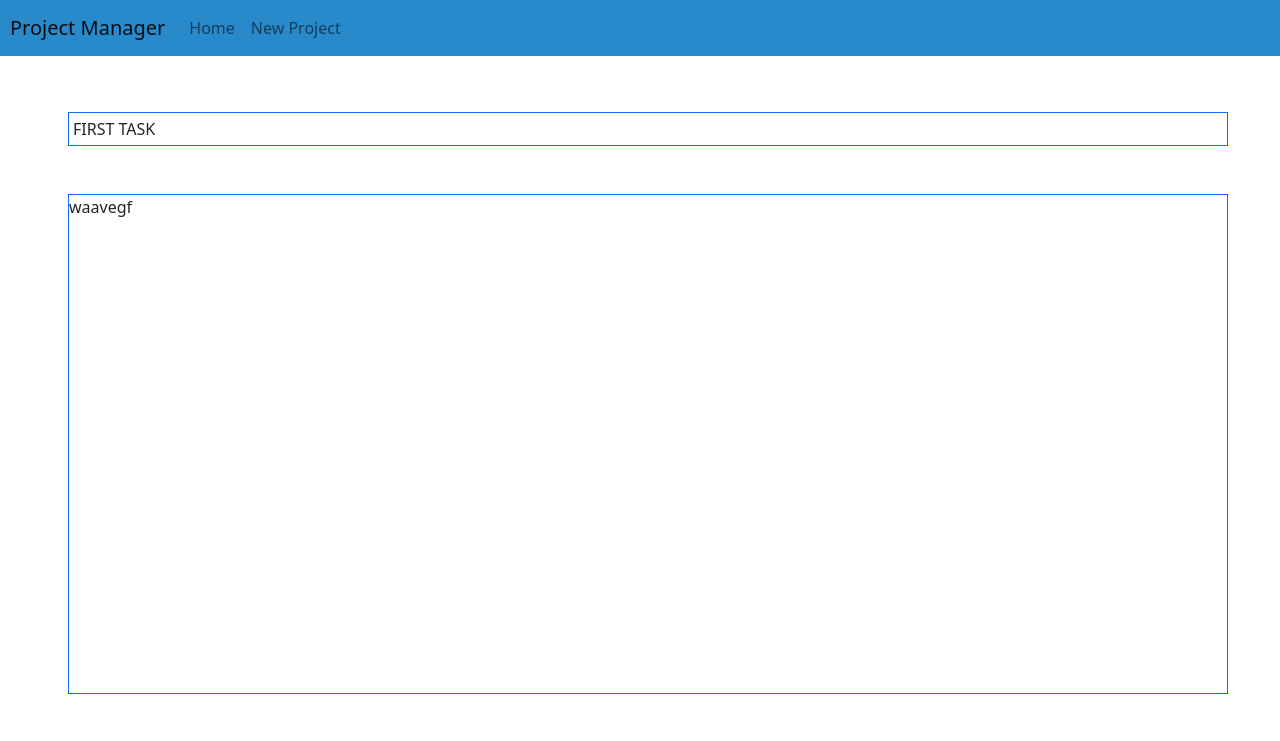
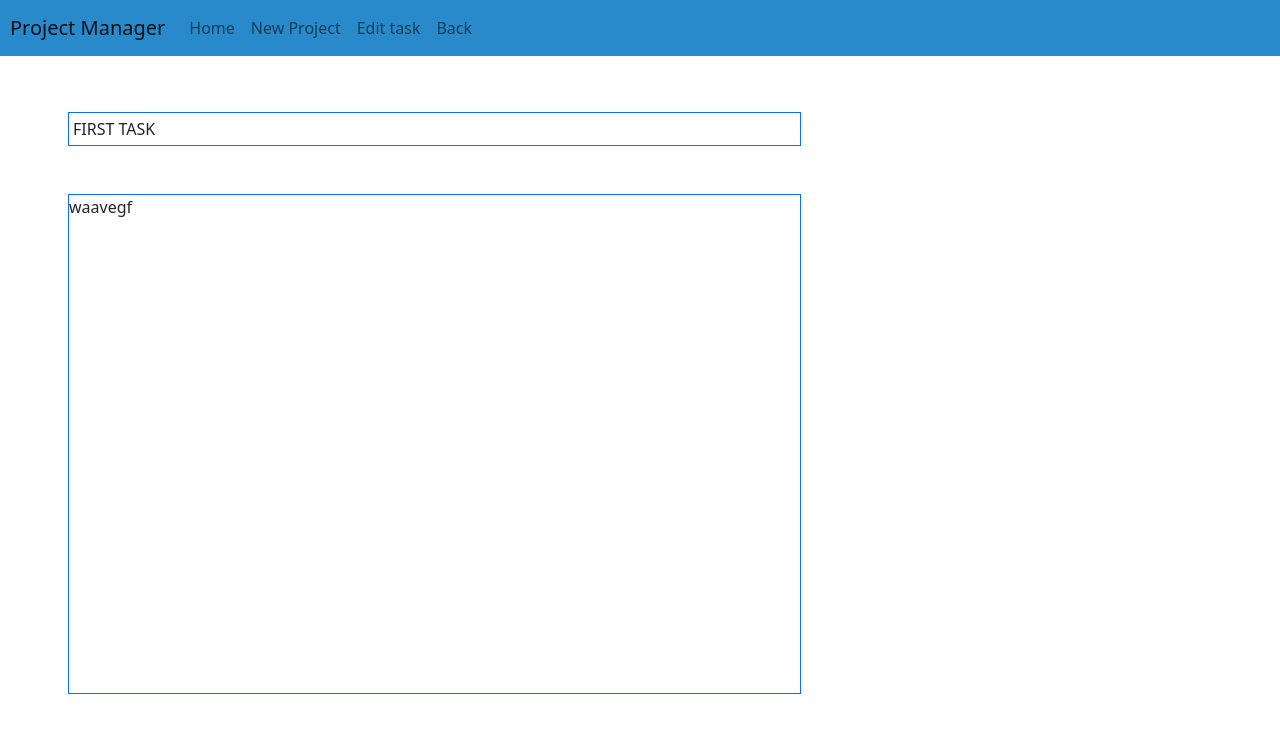
Before and after one commit to Kiren-P/Flask-Project-Manager, a Flask app: a page that uses templates/tasks.html in a window 1280 px wide. Shown: the top 741 px of the page. Run offline with Flask 2, Linux system fonts and the light colour scheme; data comes from the database, SQL or seed files in the repository.

Commit message:
Added back button to task page and started edit task idea

```diff
--- a/run.py
+++ b/run.py
@@ -1,6 +1,7 @@
 from enum import unique
 from flask import Flask
 from flask import render_template, url_for, request
+from flask.templating import render_template_string
 from flask_sqlalchemy import SQLAlchemy
 
 
@@ -9,7 +10,7 @@ app.config["SQLALCHEMY_DATABASE_URI"] = "sqlite:///site.db"
 
 db = SQLAlchemy(app)
 
-#properly display project besides tasks
+#make this edit_tasks page
 
 class Project(db.Model):
     id = db.Column(db.Integer, primary_key=True)
@@ -74,8 +75,13 @@ def taskPage(project_title, task_title):
         title = i.title
         if task_title == title:
             task = i
-    return render_template("tasks.html", task=task)
+    return render_template("tasks.html", task=task, project=project)
 
+app.route("/project/<project_title>/<task_title>/edittask")
+def editTask(project_title, task_title):
+    """this routes to the page where you can edit/delete tasks"""
+    #return render_template("edit_tasks.html")
+    pass
 
 
 if __name__ == "__main__":
--- a/templates/tasks.html
+++ b/templates/tasks.html
@@ -1,8 +1,18 @@
 {% extends "layout.html" %}
+{% block nav_item %}
+    <ul class="navbar-nav">
+        <li class="nav-item">
+            <a class="nav-link" href="#">Edit task</a>
+        </li>
+        <li class="nav-item">
+            <a class="nav-link" href="{{url_for('projectPage', project_title=project.title)}}">Back</a>
+        </li>
+    </ul>
+{% endblock %}
 {% block content %}
     <div class="container-fluid m-2">
         <div class="row">
-            <div class="col col-12">
+            <div class="col col-8">
                 <div class="d-flex align-items-center justify-content-start m-5 border border-primary">
                     <p class="text-uppercase font-weight-bold m-1">{{task.title}}</p>
                 </div>
```
Also changed, not shown: templates/layout.html (+0 -16 lines), templates/project.html (+10 -10 lines).
